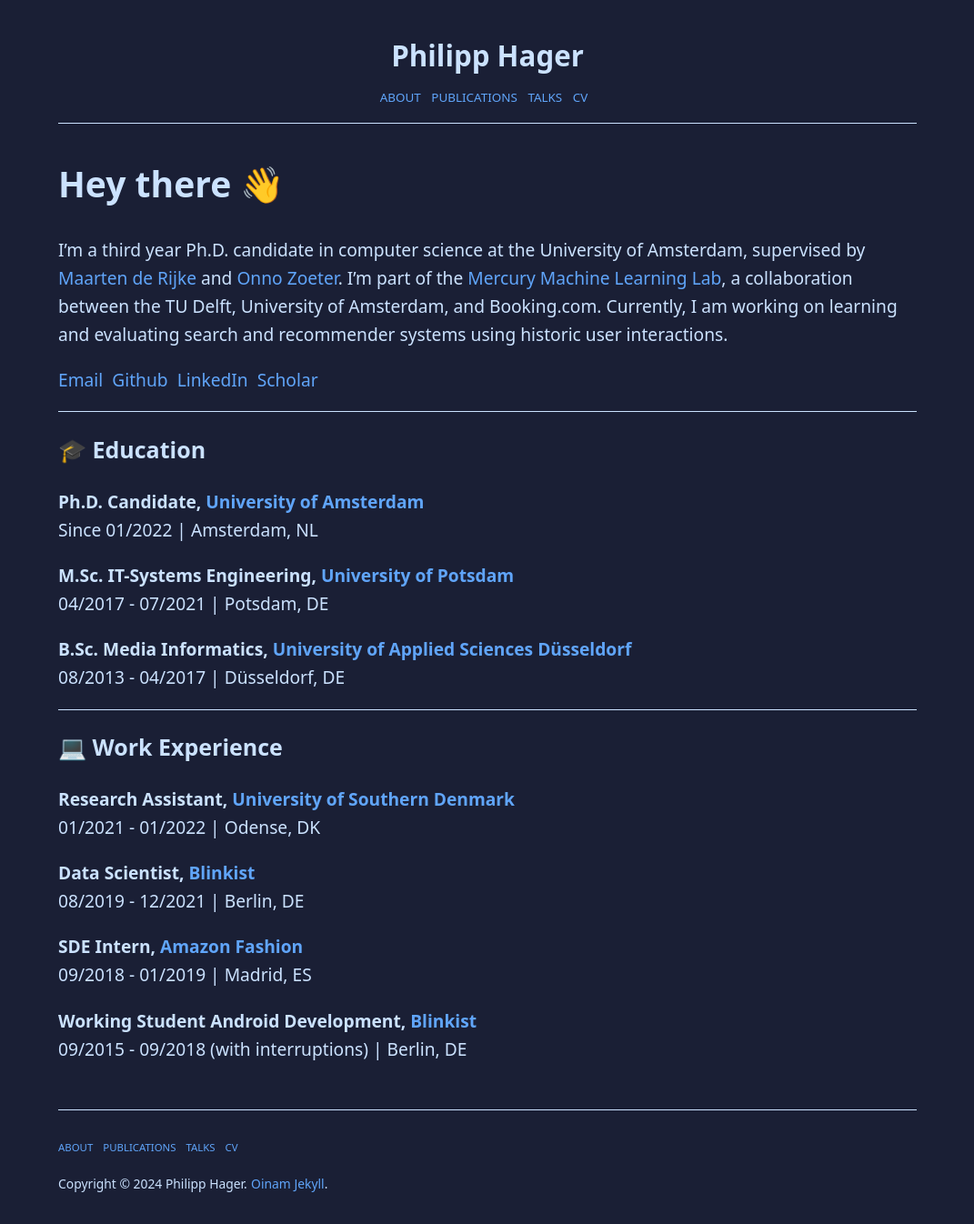
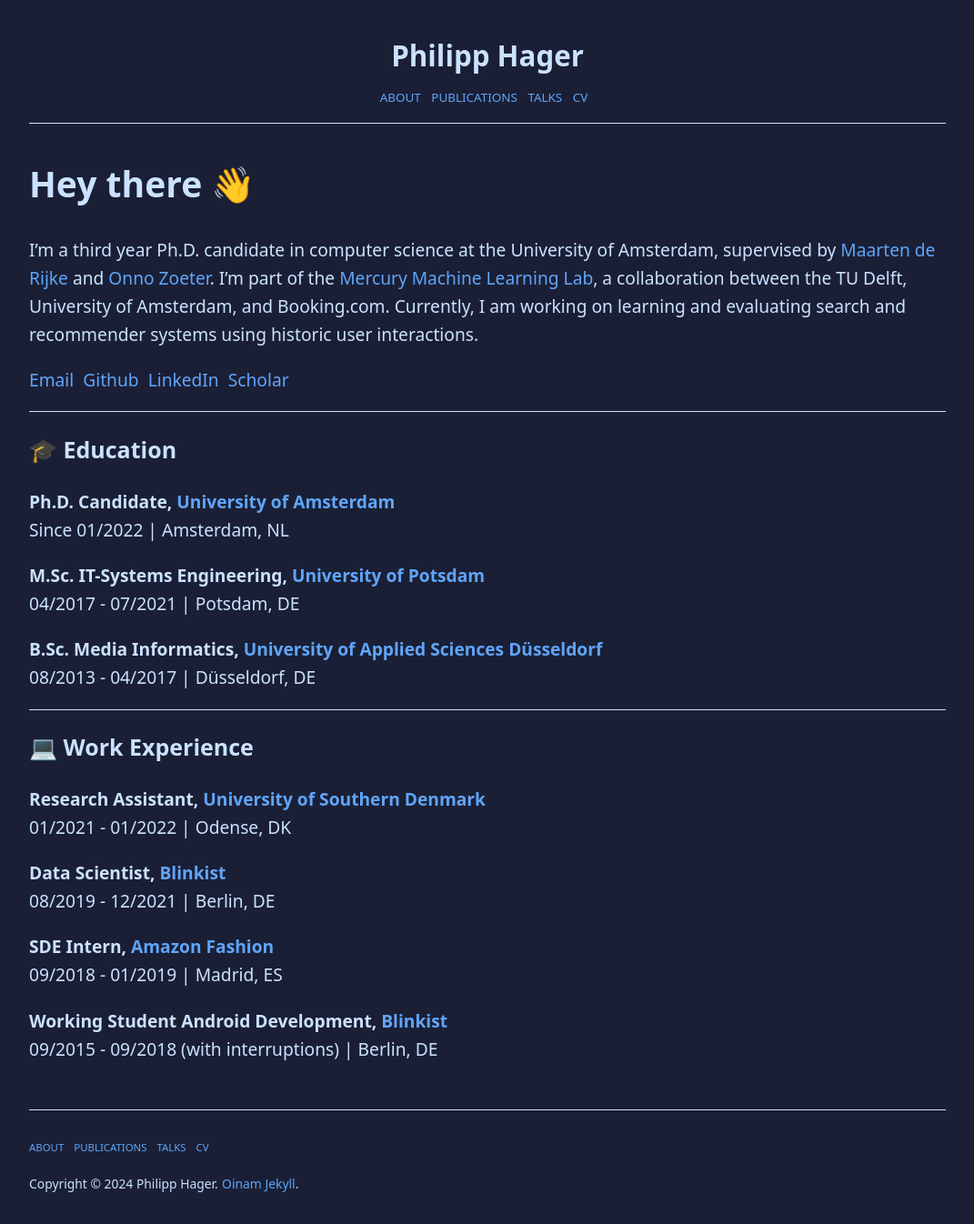
Before and after one commit to philipphager/philipphager.github.io, a Jekyll site: the page built from index.md, in a window 1280 px wide. Shown: the whole page at 91% size, without its empty margins (104-1175 px from the left). Built offline with Jekyll 4.4.1, drawn with Linux system fonts in a browser that asks for light colours.

Commit message:
Update settings.css

```diff
--- a/_includes/css/settings.css
+++ b/_includes/css/settings.css
@@ -6,7 +6,7 @@
 
   /* an ideal reading width - 48rem - 768px based off 16px:1rem */
   /* remember to set this to media-queries too if you are not handling it separately */
-  --body-width: 60rem;
+  --body-width: 64rem;
 
   /* default: minor third scale progression */
   --typescale-body: 1.2;
```
